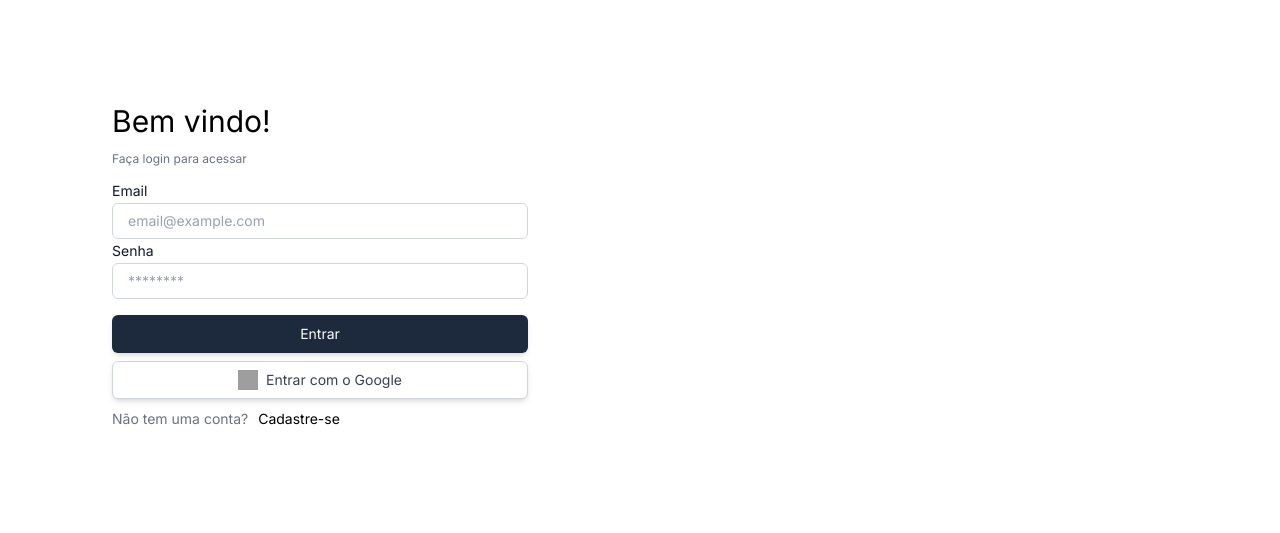
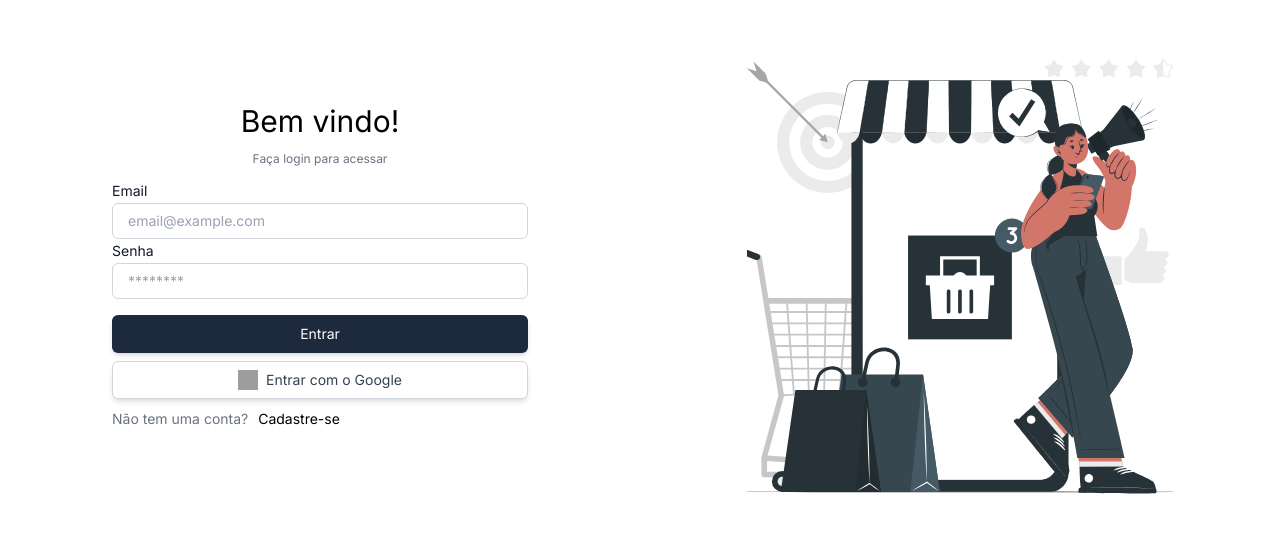
Before and after one commit to iguemanuel/Market-Place, a Vue app: page /login in a window 1280 px wide. Shown: the part 133-666 px from the top of the page. Built offline with nearby package versions, Linux system fonts and the light colour scheme; grey boxes are pictures that could not be loaded.

Commit message:
Start to make a auhorization request and start to fix token and role in the request.

```diff
--- a/src/services/authService.ts
+++ b/src/services/authService.ts
@@ -4,7 +4,8 @@ import type { User } from '../interfaces/Auth'
 export const login = async (user: User) => {
   try {
     const response = await api.post(endPoints.login, user)
-    return response.data
+
+    const { token, role } = response.data
   } catch (error) {
     console.error('Erro ao fazer user ' + error)
   }
--- /dev/null
+++ b/src/store/authStore.ts
@@ -0,0 +1,22 @@
+import { defineStore } from 'pinia'
+import type { User } from '@/interfaces/Auth'
+
+export const useAuthStore = defineStore('auth', {
+  state: () => ({
+    user: {} as User,
+    token: '',
+    role: '',
+  }),
+
+  actions: {
+    setUser(user: User) {
+      this.user = user
+    },
+    setToken(token: string) {
+      this.token = token
+    },
+    setRole(role: string) {
+      this.role = role
+    },
+  },
+})
--- a/src/views/LoginView.vue
+++ b/src/views/LoginView.vue
@@ -2,6 +2,10 @@
 import { login } from '@/services/authService.ts'
 import type { User } from '@/interfaces/Auth.ts'
 import { ref } from 'vue'
+import { RouterLink } from 'vue-router'
+import { useAuthStore } from '@/store/authStore'
+
+const authStore = useAuthStore()
 
 const user = ref<User>({
   email: '',
@@ -11,6 +15,7 @@ const user = ref<User>({
 const handleLogin = async () => {
   try {
     const response = await login(user.value)
+    authStore.setUser(user.value)
   } catch (error) {
     console.log('Erro ao logar ' + error)
   }
@@ -21,8 +26,8 @@ const handleLogin = async () => {
   <div class="grid sm:grid-cols-1 md:grid-cols-2">
     <div class="flex items-center justify-center h-screen bg-white">
       <div class="text-black p-8 rounded-lg w-3/4">
-        <div class="login-title">
-          <h1 class="text-3xl mb-2 font-bold">Bem vindo!</h1>
+        <div class="login-title text-center">
+          <h1 class="text-3xl mb-4 font-bold">Bem vindo!</h1>
           <p class="text-sm/6 text-gray-500 mb-2">Faça login para acessar</p>
         </div>
         <form action="">
@@ -88,7 +93,9 @@ const handleLogin = async () => {
         </div>
       </div>
     </div>
-    <div class=""></div>
+    <div class="md:flex items-center justify-center sm:hidden">
+      <img src="../assets/img/market-black.svg" alt="Market" class="w-2/3 h-2/3 object-cover" />
+    </div>
   </div>
 </template>
 
```
Also changed, not shown: src/assets/img/market-black.svg (added), src/assets/img/market-white.svg (added).
